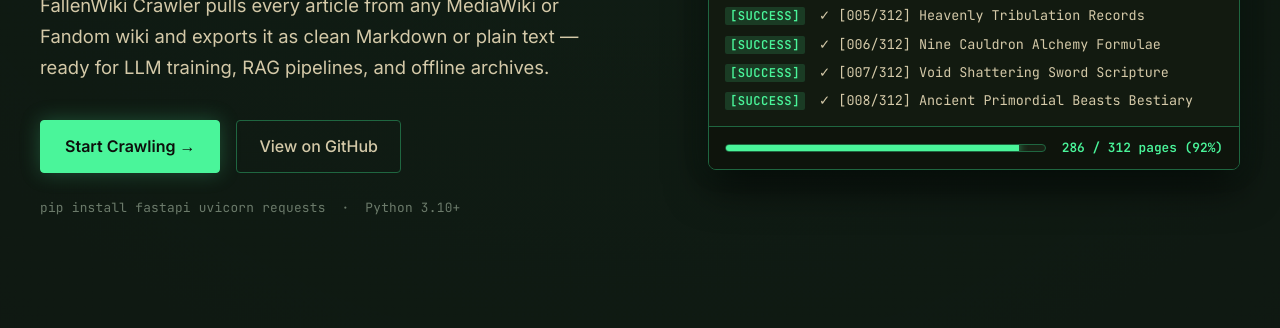
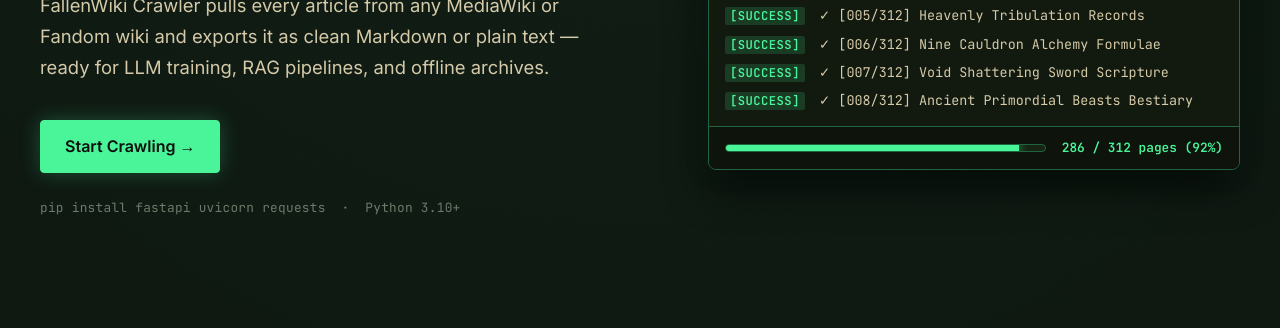
Before and after one commit to IqbalZarar-Khan/FallenWikiCrawler, a plain HTML site: page landing.html in a window 1280 px wide. Shown: the part 472-800 px from the top of the page. Drawn offline with Linux system fonts and the light colour scheme.

Commit message:
Remove View on GitHub button from hero section

```diff
--- a/landing.html
+++ b/landing.html
@@ -953,9 +953,6 @@
           <a href="/crawler" class="btn-hero-primary">
             <span>Start Crawling →</span>
           </a>
-          <a href="https://github.com/fallenarchangel" target="_blank" rel="noopener noreferrer" class="btn-hero-ghost">
-            <span>View on GitHub</span>
-          </a>
         </div>
 
         <div class="hero-micro-caption">
```
